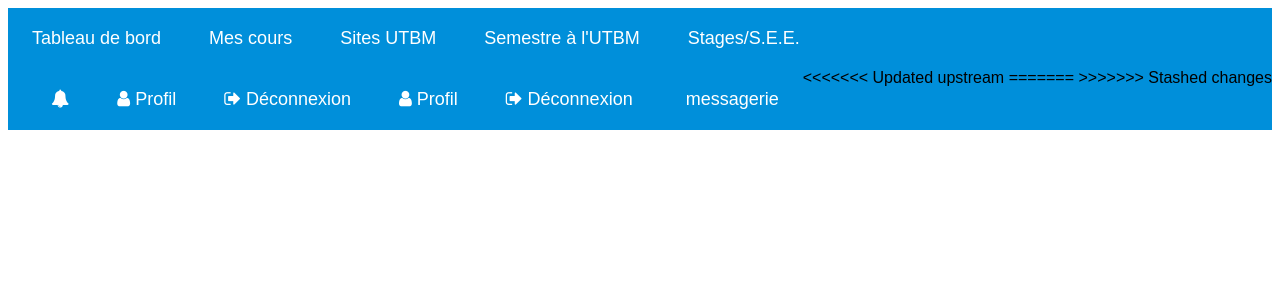
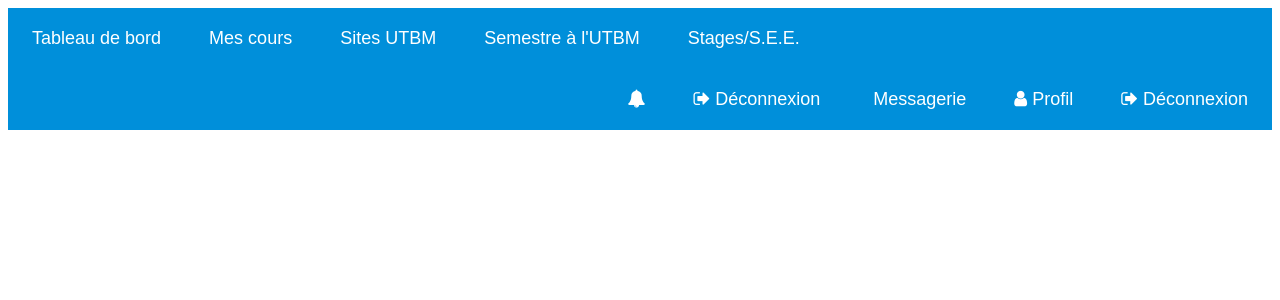
Before and after one commit to MathisFngl/Moodle-Remade, a PHP site: page /index.php in a window 1280 px wide. Shown: the top 300 px of the page. Run offline with PHP 8.4, Linux system fonts and the light colour scheme.

Commit message:
Update header.php

```diff
--- a/header.php
+++ b/header.php
@@ -35,15 +35,14 @@
         </div>
     </div>
 
-    <div class="right">
+      <div class="right">
         <a href="#notifications"><i class="fa fa-bell"></i></a>
-<<<<<<< Updated upstream
-        <a href="#profile"><i class="fa fa-user"></i> Profil</a>
         <a href="login.php"><i class="fa fa-sign-out"></i> Déconnexion</a>
-=======
+        <a id="openChat"><i class="fa fa-chat"></i> Messagerie</a>
         <a href="profile.php"><i class="fa fa-user"></i> Profil</a>
         <a href="login.php"><i class="fa fa-sign-out"></i> Déconnexion</a>
-        <a href="messagerie.php"><i class="fa fa-chat"></i> messagerie</a>
->>>>>>> Stashed changes
+
     </div>
 </div>
+<div id="chatContainer"></div>
+<script src="scripts/chat.js"></script>
```
